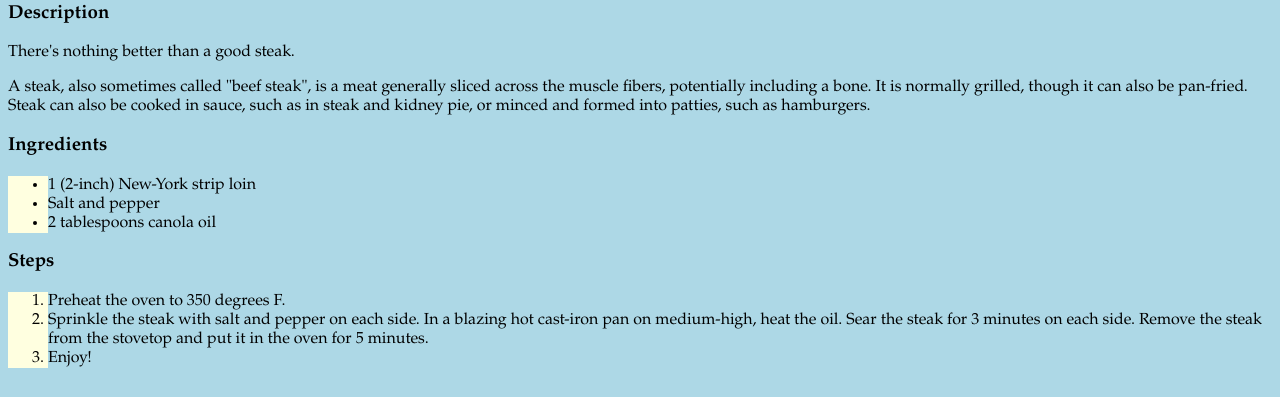
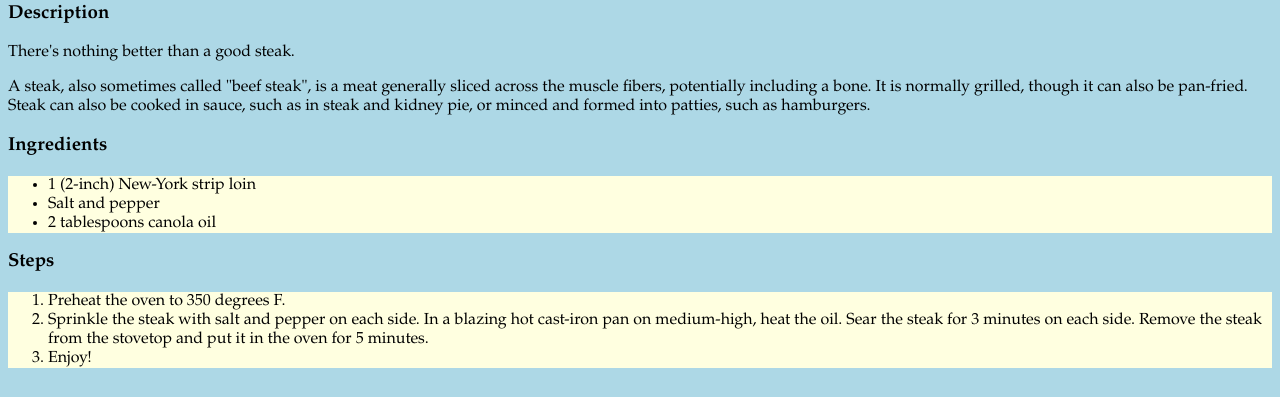
Before and after one commit to parkeross/odin-recipes, a plain HTML site: page recipes/steak.html in a window 1280 px wide. Shown: the part 403-800 px from the top of the page. Drawn offline with Linux system fonts and the light colour scheme.

Commit message:
Add background color to lists on page

```diff
--- a/style.css
+++ b/style.css
@@ -2,6 +2,6 @@
     font-family: "Book Antiqua",sans-serif;
     background-color: lightblue;
 }
-.ingredients, .steps {
+li, ul, ol, li a {
     background-color: lightyellow;
 }
```
